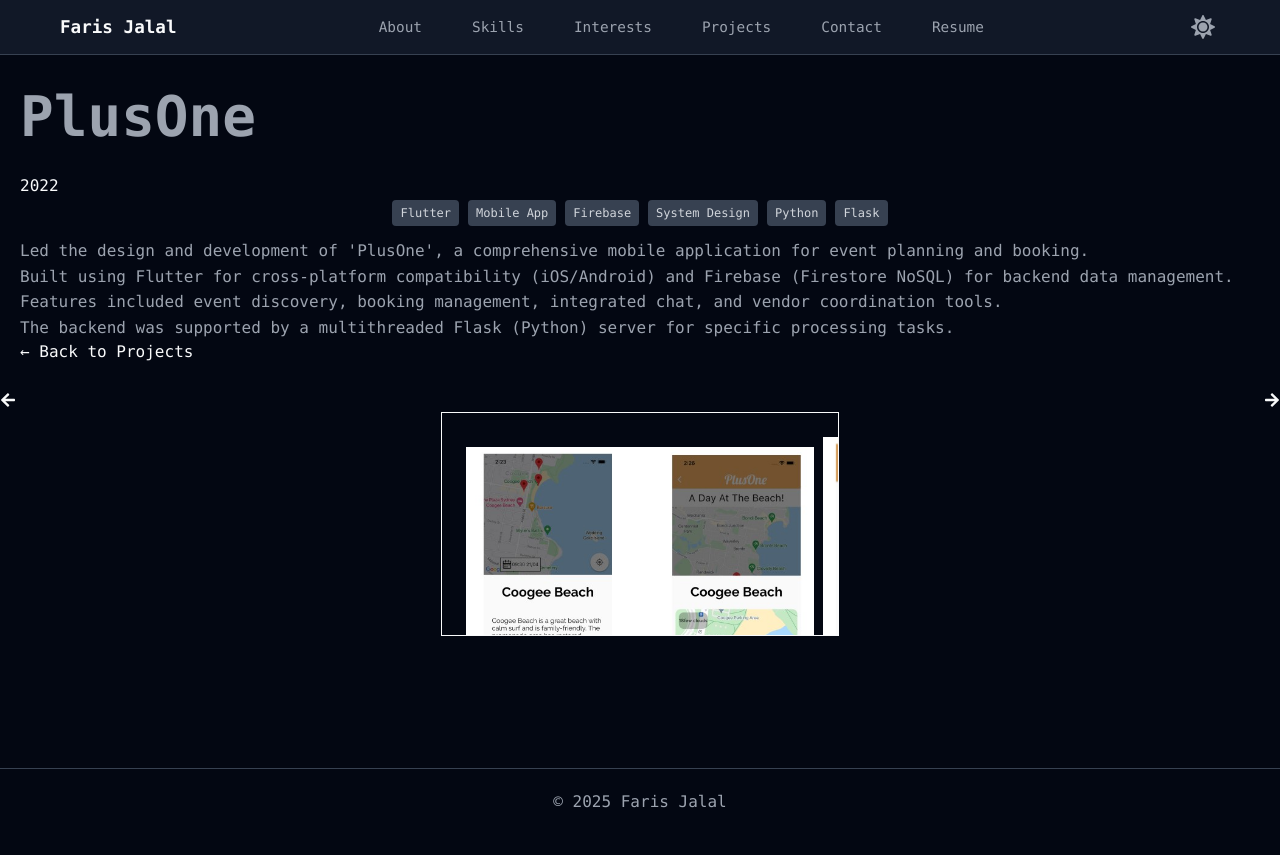
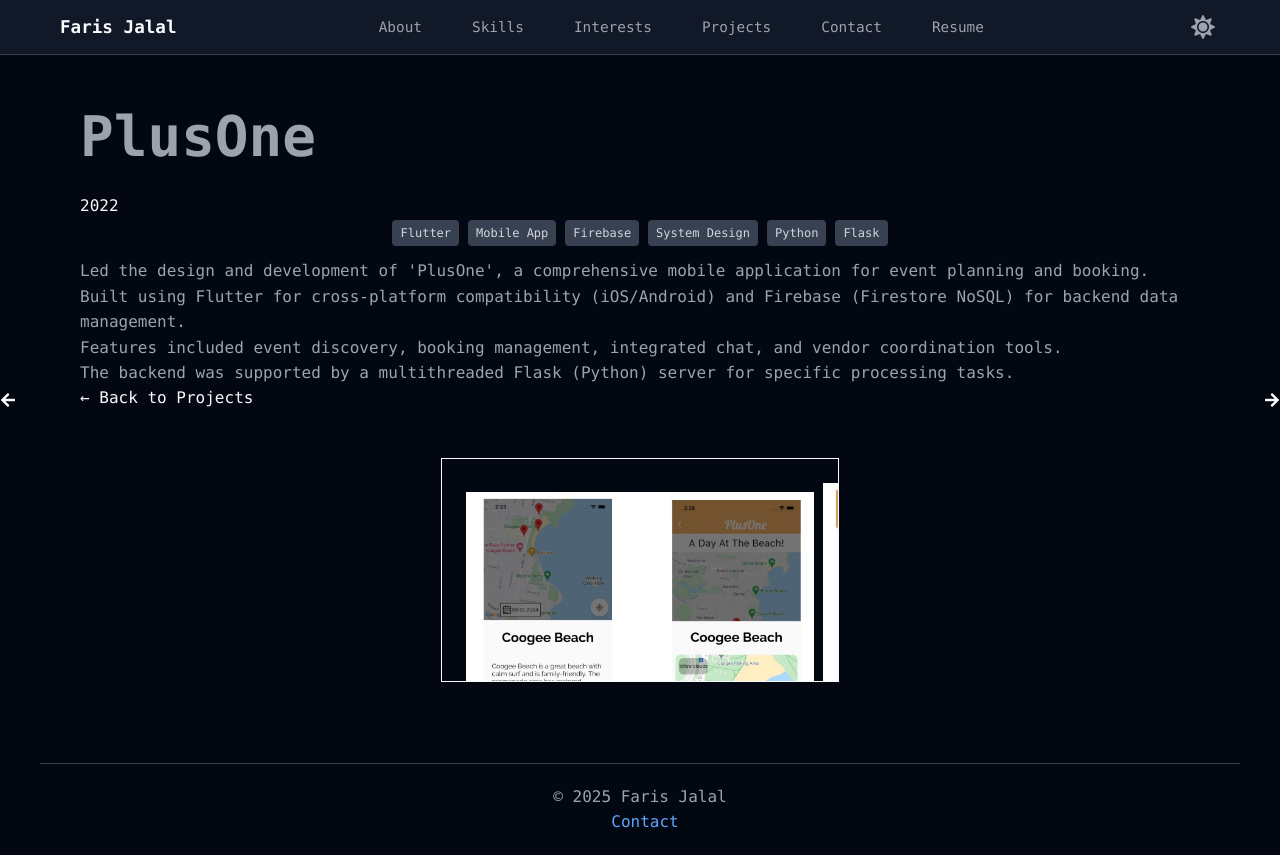
Before and after one commit to farisjalal/farisjalal.github.io, a Next.js app: page /projects/plusone-event-app in a window 1280 px wide. Built offline with nearby package versions, Linux system fonts and the light colour scheme.

Commit message:
fixed project pages centering and project page footer

```diff
--- a/app/_base.css
+++ b/app/_base.css
@@ -47,7 +47,6 @@
 section { /* Apply only to section */
   padding: 20px;
   margin-bottom: 20px;
-  border-bottom: 1px solid var(--border-color);
   transition: border-color 0.3s ease;
   scroll-margin-top: 80px; /* Add offset for sticky nav */
   max-width: 1200px;
@@ -65,6 +64,12 @@
   border-bottom: none;
   padding-top: 20px;
   margin-top: 40px;
+  max-width: 1200px;
+  margin: 0 auto;
+  width: 100%;
+  display: flex;
+  flex-direction: column;
+  align-items: center;
 }
 
 /* Footer styles moved up */
--- a/app/projects/[slug]/page.js
+++ b/app/projects/[slug]/page.js
@@ -23,6 +23,7 @@
   return (
     <div className='project-detail-container'>
       {/* Navbar is now handled by the root layout (layout.js) */}
+      <section>
         <main className='project-content'>
           <div className='project-grid'>
             <div className='project-details'>
@@ -75,10 +76,14 @@
             )}
           </div>
         </main>
+      </section>
 
       {/* Basic Footer - Consider shared layout */}
       <footer>
-        <p>© {new Date().getFullYear()} Faris Jalal</p>
+        <p>© 2025 Faris Jalal</p>
+        <p>
+          <a href='/#contact'>Contact</a>
+        </p>
       </footer>
     </div>
   );
```
Lines whose indentation alone changed are shown as unchanged.
